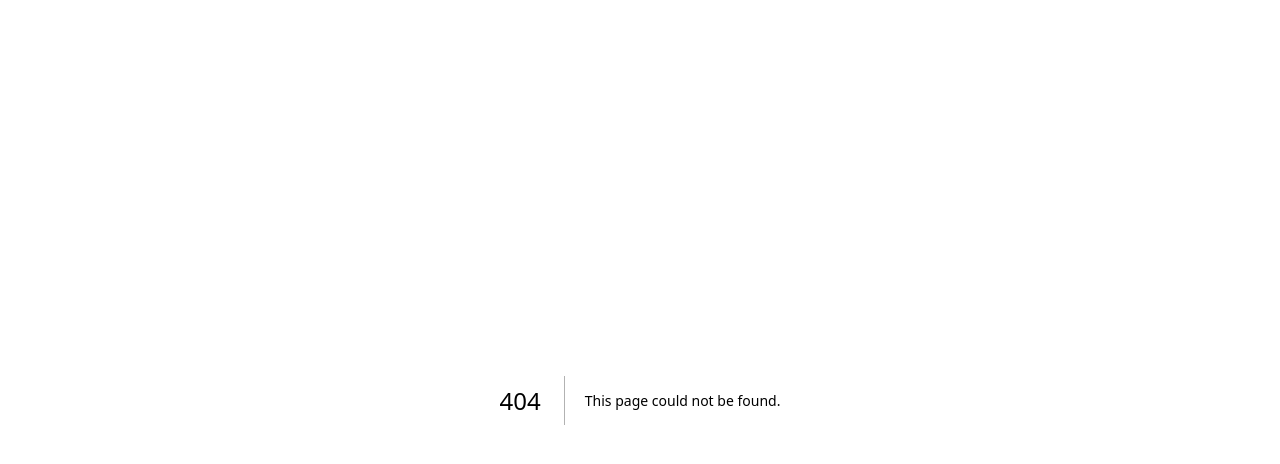
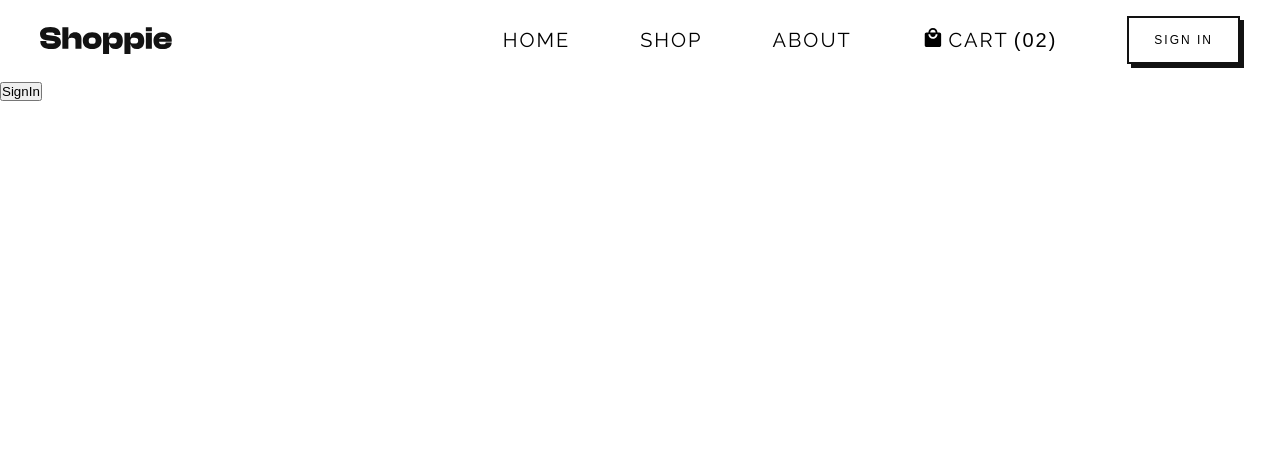
Before and after one commit to muhammedanaskhan/Shoppie-E-Commerce-App, a Next.js app: page /signIn in a window 1280 px wide. Before the commit this address had no page. Shown: the top 464 px of the page. Built offline with nearby package versions, Linux system fonts and the light colour scheme.

Commit message:
:rocket: toggle signin singup btn implemented

```diff
--- a/components/Header/Header.js
+++ b/components/Header/Header.js
@@ -49,7 +49,9 @@ function Header() {
                     <div className={styles.cartDiv}><LocalMallIcon fontSize='large'/></div>
                     <span className={styles.cartSpan}>Cart</span> <span className={styles.numSpan}>(02)</span>
                   </button>
-                  <button href="#" className={styles.btn}>SIGN IN</button>
+                  <Link href='/signIn'>
+                    <button href="#" className={styles.btn}>SIGN IN</button>
+                  </Link>
               </div>
           </div>
       </div>
--- /dev/null
+++ b/components/SignIn/SignIn.js
@@ -0,0 +1,18 @@
+import React from 'react'
+import styles from "/components/SignIn/SignIn.module.css"
+
+function SignIn(props) {
+
+    var {toggleSignInUp} = props;
+
+    const toggleSignUp = () => {
+        toggleSignInUp()
+    }
+  return (
+    <div  className={styles.main}>
+        <button onClick={toggleSignUp} color='black'>Sign Up</button>
+    </div>
+  )
+}
+
+export default SignIn
--- /dev/null
+++ b/components/SignIn/SignIn.module.css
@@ -0,0 +1,3 @@
+.main{
+ width: 100%;
+}
--- /dev/null
+++ b/components/SignUp/SignUp.js
@@ -0,0 +1,18 @@
+import React from 'react'
+import styles from "/components/SignUp/SignUp.module.css"
+
+function SignUp(props) {
+    var {toggleSignInUp} = props;
+
+    const toggleSignIn = () => {
+        toggleSignInUp()
+    }
+
+  return (
+    <div className={styles.main}>
+        <button onClick={toggleSignIn} color='black'>SignIn</button>
+    </div>
+  )
+}
+
+export default SignUp
--- /dev/null
+++ b/components/SignUp/SignUp.module.css
@@ -0,0 +1,3 @@
+.main{
+    width: 100%;
+}
--- /dev/null
+++ b/src/pages/signIn/index.js
@@ -0,0 +1,25 @@
+import React, { useState } from 'react'
+import Header from '../../../components/Header/Header'
+import SignIn from '../../../components/SignIn/SignIn'
+import SignUp from '../../../components/SignUp/SignUp'
+
+
+function index() {
+
+    var [signIn, setSignIn] = useState(true)
+
+    const toggleSignInUp = () => {
+        setSignIn(!signIn)
+    }
+
+  return (
+    <>
+        <Header/>
+        {!signIn && <SignIn toggleSignInUp={toggleSignInUp}/>}
+        {signIn && <SignUp toggleSignInUp={toggleSignInUp}/>}
+
+    </>
+  )
+}
+
+export default index
```
